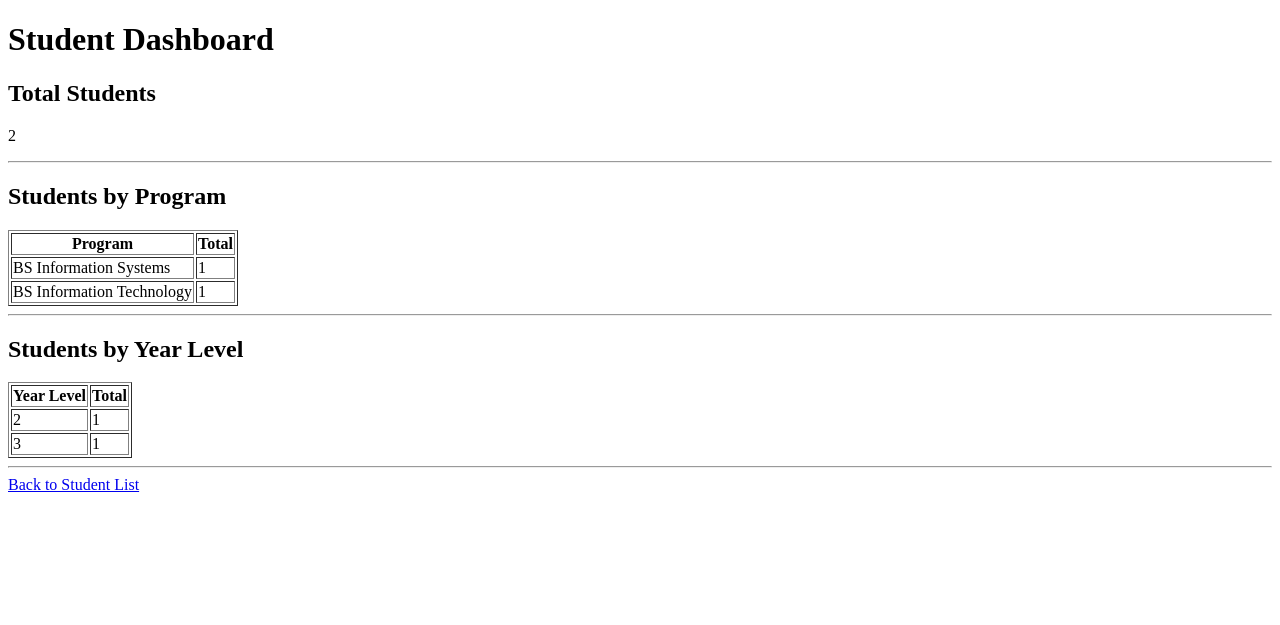
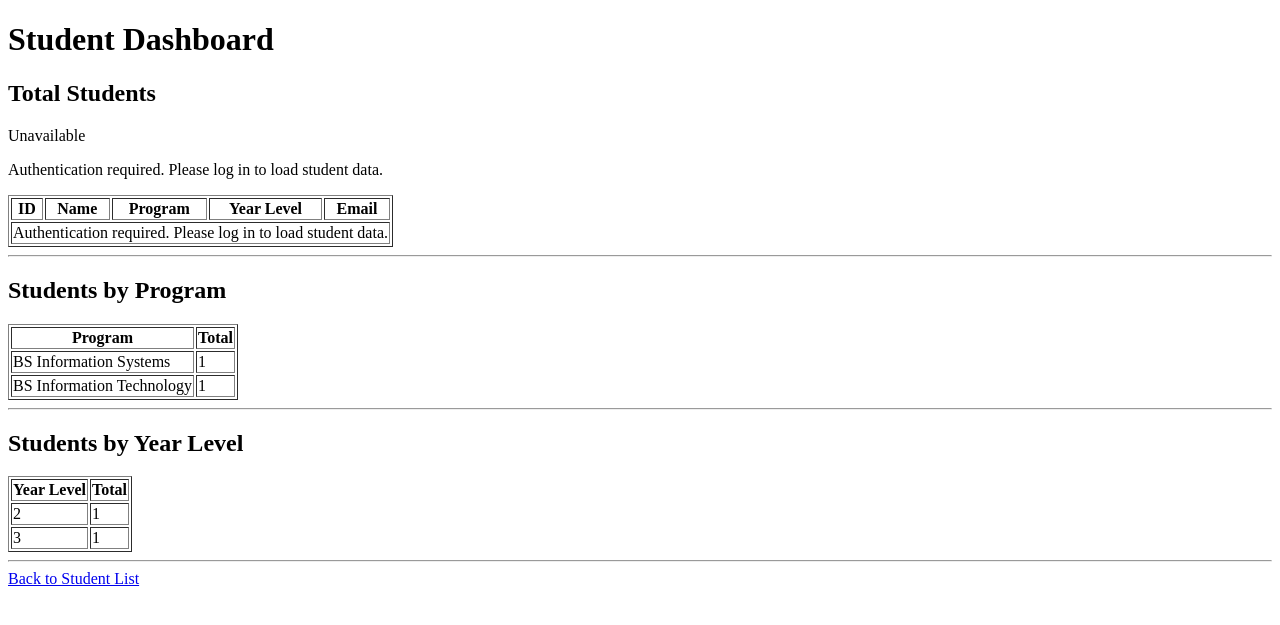
Before and after one commit to redstar122/RSC_DjangoWebApp, a Django app: page /registration/dashboard/ in a window 1280 px wide. Shown: the top 625 px of the page. Run offline with Django 5.2, Linux system fonts and the light colour scheme; data comes from the database, SQL or seed files in the repository.

Commit message:
Complete Module 06 AJAX dashboard

```diff
--- /dev/null
+++ b/registration/static/registration/js/student_dashboard.js
@@ -0,0 +1,65 @@
+async function loadStudents() {
+	const countElement = document.getElementById('student-count');
+	const statusElement = document.getElementById('student-status');
+	const tableBody = document.getElementById('student-table-body');
+
+	try {
+		const response = await fetch('/api/students/', {
+			credentials: 'same-origin',
+		});
+
+		if (!response.ok) {
+			if (response.status === 401) {
+				throw new Error('Authentication required. Please log in to load student data.');
+			}
+			throw new Error(`Unable to load students (HTTP ${response.status}).`);
+		}
+
+		const data = await response.json();
+		const students = Array.isArray(data.students) ? data.students : [];
+
+		countElement.textContent = data.count;
+		tableBody.replaceChildren();
+
+		if (students.length === 0) {
+			statusElement.textContent = 'No student records found.';
+			const emptyRow = document.createElement('tr');
+			const emptyCell = document.createElement('td');
+			emptyCell.colSpan = 5;
+			emptyCell.textContent = 'No students registered yet.';
+			emptyRow.appendChild(emptyCell);
+			tableBody.appendChild(emptyRow);
+			return;
+		}
+
+		statusElement.textContent = 'Student records loaded successfully.';
+		students.forEach((student) => {
+			const row = document.createElement('tr');
+			[
+				student.id,
+				student.student_name,
+				student.program,
+				student.year_level,
+				student.email,
+			].forEach((value) => {
+				const cell = document.createElement('td');
+				cell.textContent = value;
+				row.appendChild(cell);
+			});
+			tableBody.appendChild(row);
+		});
+	} catch (error) {
+		countElement.textContent = 'Unavailable';
+		statusElement.textContent = error.message;
+		tableBody.replaceChildren();
+
+		const errorRow = document.createElement('tr');
+		const errorCell = document.createElement('td');
+		errorCell.colSpan = 5;
+		errorCell.textContent = error.message;
+		errorRow.appendChild(errorCell);
+		tableBody.appendChild(errorRow);
+	}
+}
+
+loadStudents();
--- a/registration/templates/registration/student_dashboard.html
+++ b/registration/templates/registration/student_dashboard.html
@@ -1,13 +1,32 @@
 <!DOCTYPE html>
 <html>
 <head>
+    {% load static %}
     <title>Student Dashboard</title>
+    <script src="{% static 'registration/js/student_dashboard.js' %}" defer></script>
 </head>
 <body>
     <h1>Student Dashboard</h1>
 
     <h2>Total Students</h2>
-    <p>{{ total_students }}</p>
+    <p id="student-count">Loading...</p>
+    <p id="student-status" role="status" aria-live="polite">Loading students...</p>
+    <table border="1">
+        <thead>
+            <tr>
+                <th>ID</th>
+                <th>Name</th>
+                <th>Program</th>
+                <th>Year Level</th>
+                <th>Email</th>
+            </tr>
+        </thead>
+        <tbody id="student-table-body">
+            <tr>
+                <td colspan="5">Loading students...</td>
+            </tr>
+        </tbody>
+    </table>
     <hr>
 
     <h2>Students by Program</h2>
```
